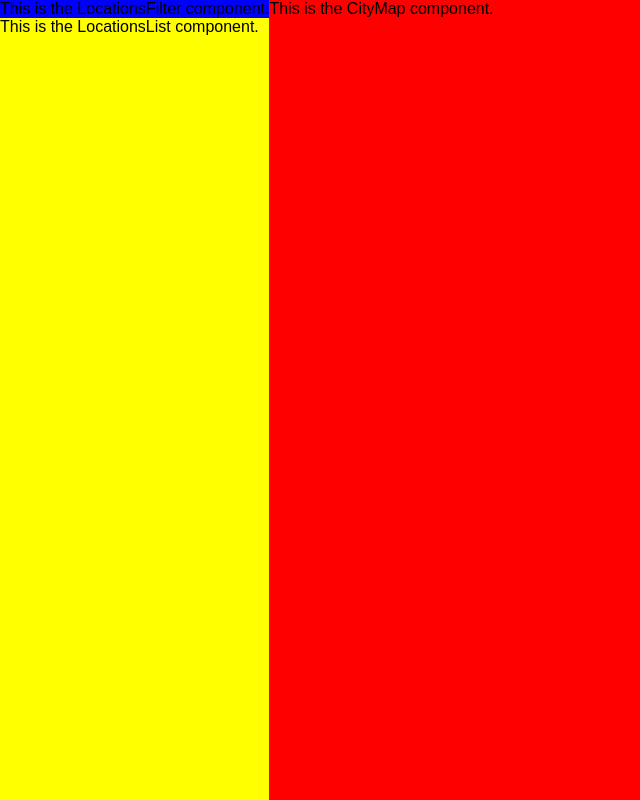
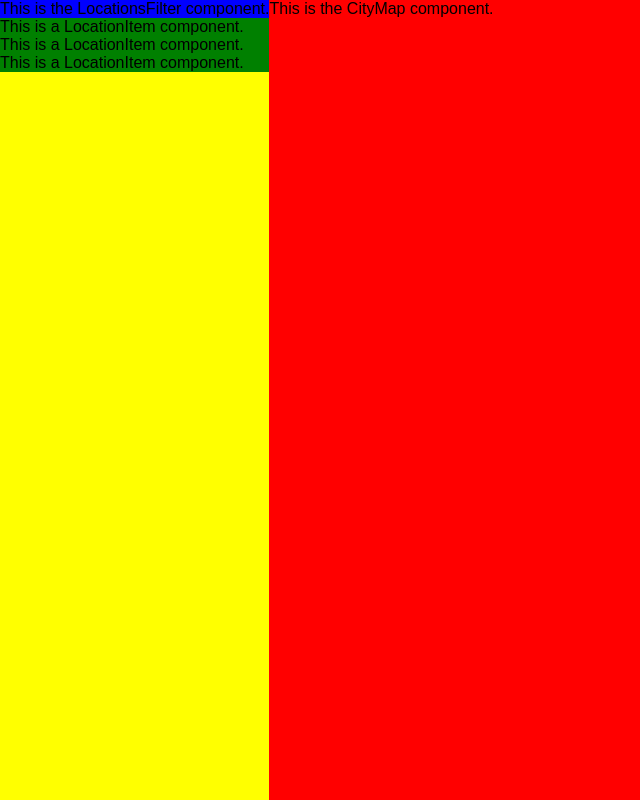
Before and after one commit to manocormen/neighborhood-map, a React (Create React App) app: page / in a window 1280 px wide. Shown: the whole page, without its empty margins (0-640 px from the left). Built offline with nearby package versions, Linux system fonts and the light colour scheme.

Commit message:
Add component: location item

```diff
--- a/src/App.css
+++ b/src/App.css
@@ -20,6 +20,10 @@
   grid-area: list;
 }
 
+.LocationItem {
+  background-color: green;
+}
+
 .CityMap {
   background-color: red;
   grid-area: map;
--- /dev/null
+++ b/src/Components/LocationItem.js
@@ -0,0 +1,13 @@
+import React, { Component } from 'react';
+
+class LocationItem extends Component {
+  render() {
+    return (
+      <div className='LocationItem'>
+        This is a LocationItem component.
+      </div>
+    )
+  }
+}
+
+export default LocationItem
--- a/src/Components/LocationsList.js
+++ b/src/Components/LocationsList.js
@@ -1,10 +1,13 @@
 import React, { Component } from 'react';
+import LocationItem from './LocationItem'
 
 class LocationsList extends Component {
   render() {
     return (
       <div className='LocationsList'>
-        This is the LocationsList component.
+        <LocationItem/>
+        <LocationItem/>
+        <LocationItem/>
       </div>
     );
   }
```
